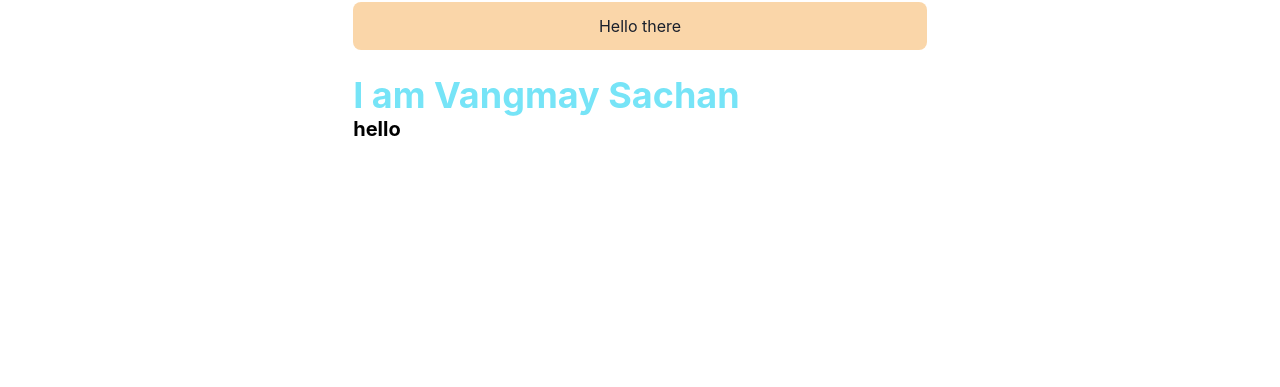
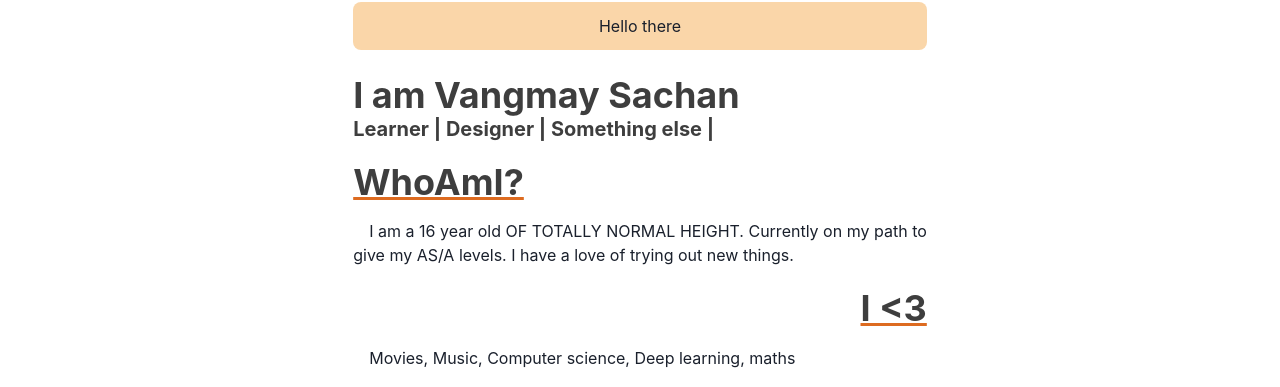
Before and after one commit to Vangmay/binary-pagesv2.0, a Next.js app: page / in a window 1280 px wide. Shown: the part 410-797 px from the top of the page. Built offline with nearby package versions, Linux system fonts and the light colour scheme; a web font is replaced by a local one.

Commit message:
Drawer added | About me is almost finished

```diff
--- a/components/Navbar.js
+++ b/components/Navbar.js
@@ -13,7 +13,14 @@ import {
     ScaleFade,
     Slide,
     SlideFade,
-    useDisclosure
+    useDisclosure,
+    Drawer,
+    DrawerBody,
+    DrawerFooter,
+    DrawerHeader,
+    DrawerOverlay,
+    DrawerContent,
+    DrawerCloseButton
 } from '@chakra-ui/react'
 import { extendTheme } from '@chakra-ui/react'
 import NextLink from 'next/link'
@@ -21,6 +28,7 @@ import { HamburgerIcon, CloseIcon} from '@chakra-ui/icons'
 import{ React,useState} from 'react'
 import { IoLogoGithub } from 'react-icons/io5'
 import { MoonIcon,SunIcon } from '@chakra-ui/icons'
+import { useRef } from 'react'
 
 export const Navbar = () => {
     const { colorMode, toggleColorMode } = useColorMode()
@@ -33,7 +41,8 @@ export const Navbar = () => {
     const variantt = useColorModeValue('light','dark')
     const Home_bg = useColorModeValue('green.200','#2D3748')
     const Home_variant = useColorModeValue('home_light','home_dark')
-    const { isOpen, onToggle } = useDisclosure()
+    const btnRef = useRef()
+    const { isOpen, onOpen, onClose } = useDisclosure()
     return (
         <Box
             w='100%'
@@ -140,13 +149,10 @@ export const Navbar = () => {
                     display={iconDisplay}
                     bg={navBg}
                     color={colorScheme}
-                    onClick={()=>{
-                        changeDisplay('flex')
-                        changeIconDisplay('none')
-
-                    }}
+                    onClick={onOpen}
                     marginRight={2}
                     variant={variantt}
+                    ref={btnRef}
                 />
                 <IconButton
                     icon={colorMode=='light' ? <SunIcon/> : <MoonIcon/>}
@@ -154,19 +160,26 @@ export const Navbar = () => {
                     colorScheme='cyan'
                     aria-label='color mode switched'
                     onClick={toggleColorMode}
-                >
-                </IconButton>
+                />
                 {/* mobile nav -------------------------------------------------*/}
-
-                <Container
-                    display={display}
-                    w='100vw'
-                    height='100vh'
+                <Drawer
+                    isOpen={isOpen}
+                    placement='left'
+                    onClose={onClose}
+                    finalFocusRef={btnRef}
                     bg={navBg}
                 >
+                    <DrawerOverlay/>
+                    <DrawerContent bg={navBg}>
+                        <DrawerFooter padding='12px'>
+                            <IconButton icon = {<CloseIcon/>} bg={navBg} onClick={onClose} variant={variantt} maxW='fit-content'/>
+                        </DrawerFooter>
+                        <DrawerBody >
+
                                 <Flex
                                     justify="space-between"
                                     w='full'
+                                    h='full'
                                     justifyContent="center"
                                     align="center"
                                     flexDirection='column'
@@ -175,17 +188,7 @@ export const Navbar = () => {
 
 
 
-                        <IconButton
-                            icon = {<CloseIcon/>}
 
-                            bg={navBg}
-                            // display={['flex','flex','none','none']}
-                            onClick={()=>{
-                                changeDisplay('none')
-                                changeIconDisplay(['flex','flex','none','none'])
-                            }}
-                            variant={variantt}
-                        />
 
                                     <NextLink href="/" passHref>
                                         <Button as="a" color = {color} variant={variantt} aria-label="Home" my={5}  marginX={2} >
@@ -216,7 +219,16 @@ export const Navbar = () => {
                                         </Button>
                                     </NextLink> */}
                                 </Flex>
-                </Container>
+
+
+
+                        </DrawerBody>
+                        <DrawerFooter >
+                                    <Text w='100%' textAlign='center' fontSize={{sm:'12px',md:'15px'}}>@2021 all right reserved</Text>
+                        </DrawerFooter>
+                    </DrawerContent>
+
+                </Drawer>
 
             </Container>
         </Box>
--- a/components/misc/about.js
+++ b/components/misc/about.js
@@ -7,6 +7,7 @@ import React from 'react'
 import { Spacer } from '@chakra-ui/layout'
 import { ImageBox } from './ImageBox'
 import { Headings } from '../text/headings'
+import { Paragraph, paragraph } from '../text/paragraph'
 
 export const About = () => {
     const textDecor = useColorModeValue('gray.400','cyan.400')
@@ -14,6 +15,7 @@ export const About = () => {
     const textColor = useColorModeValue('orange.500','pink.500')
     const secondaryTextColor = useColorModeValue('black','cyan.500')
     const bgColor = useColorModeValue('black','cyan.500')
+    const variant = useColorModeValue('primaryLight','primaryDark')
     return (
         <Container paddingTop='12px'>
             <Box
@@ -27,17 +29,47 @@ export const About = () => {
             </Box>
             <Box display={{md:'flex'}}>
                 <Box flexGrow={1}>
-                    <Heading variant='dark'>
+                    <Heading variant={variant}>
                         I am Vangmay Sachan
                     </Heading>
                     <Headings>
-                        hello
+                        Learner | Designer | Something else |
                     </Headings>
                 </Box>
+
+            </Box>
+            <Box paddingTop='20px'>
+                <Heading variant='headingTitle'
+                        as='h4'
+                        textDecorationColor={useColorModeValue('orange.500','pink.500')}
+                        color={useColorModeValue('#3e3e3e','cyan.500')}
+                        paddingBottom='15px'
+                >WhoAmI?
+                </Heading>
+                <Paragraph>I am a 16 year old OF TOTALLY NORMAL HEIGHT. Currently on my path to give my AS/A levels.
+                            I have a love of trying out new things.
+
+                </Paragraph>
             </Box>
 
+            <Box paddingTop='20px'>
+                <Heading variant='headingTitle'
+                        as='h4'
+                        textDecorationColor={useColorModeValue('orange.500','pink.500')}
+                        color={useColorModeValue('#3e3e3e','cyan.500')}
+                        textAlign='right'
+                        paddingBottom='15px'
+                        >I &lt;3
+                </Heading>
+                <Paragraph>
+                    Movies, Music, Computer science, Deep learning, maths
 
+                </Paragraph>
+            </Box>
         </Container>
+
+
+
 
     )
 }
--- /dev/null
+++ b/components/text/paragraph.js
@@ -0,0 +1,6 @@
+import styled from "styled-components";
+
+export const Paragraph = styled.p`
+    text-align:justify;
+    text-indent:1em;
+`
--- a/package.json
+++ b/package.json
@@ -18,7 +18,8 @@
     "next": "12.0.3",
     "react": "17.0.2",
     "react-dom": "17.0.2",
-    "react-icons": "^4.3.1"
+    "react-icons": "^4.3.1",
+    "styled-components": "^5.3.3"
   },
   "devDependencies": {
     "eslint": "7.32.0",
--- a/styles/theme.js
+++ b/styles/theme.js
@@ -63,10 +63,13 @@ export const components = {
 
             },
             primaryLight:{
-                color:'black'
+                color:'#3e3e3e'
             },
-            heading:{
-                color:'white'
+            headingTitle:{
+                color:'white',
+                textDecoration:'underline',
+                textUnderlineOffset:2,
+                textDecorationThickness:3
             },
             pageTitle:{
                 color:'red'
```
Also changed, not shown: 1 other file (tests, documents, lock files or other folders). Lines whose indentation alone changed are shown as unchanged.
